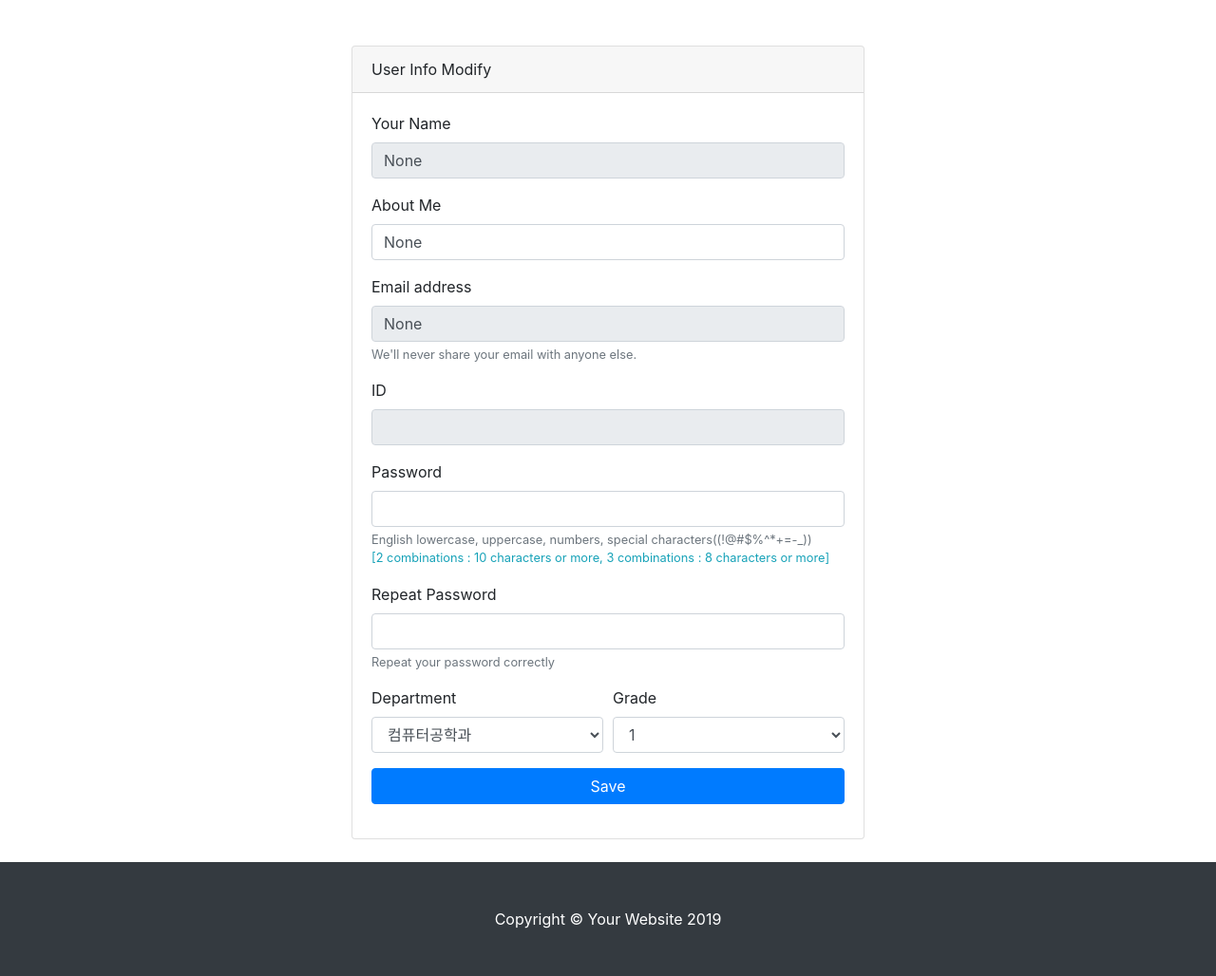
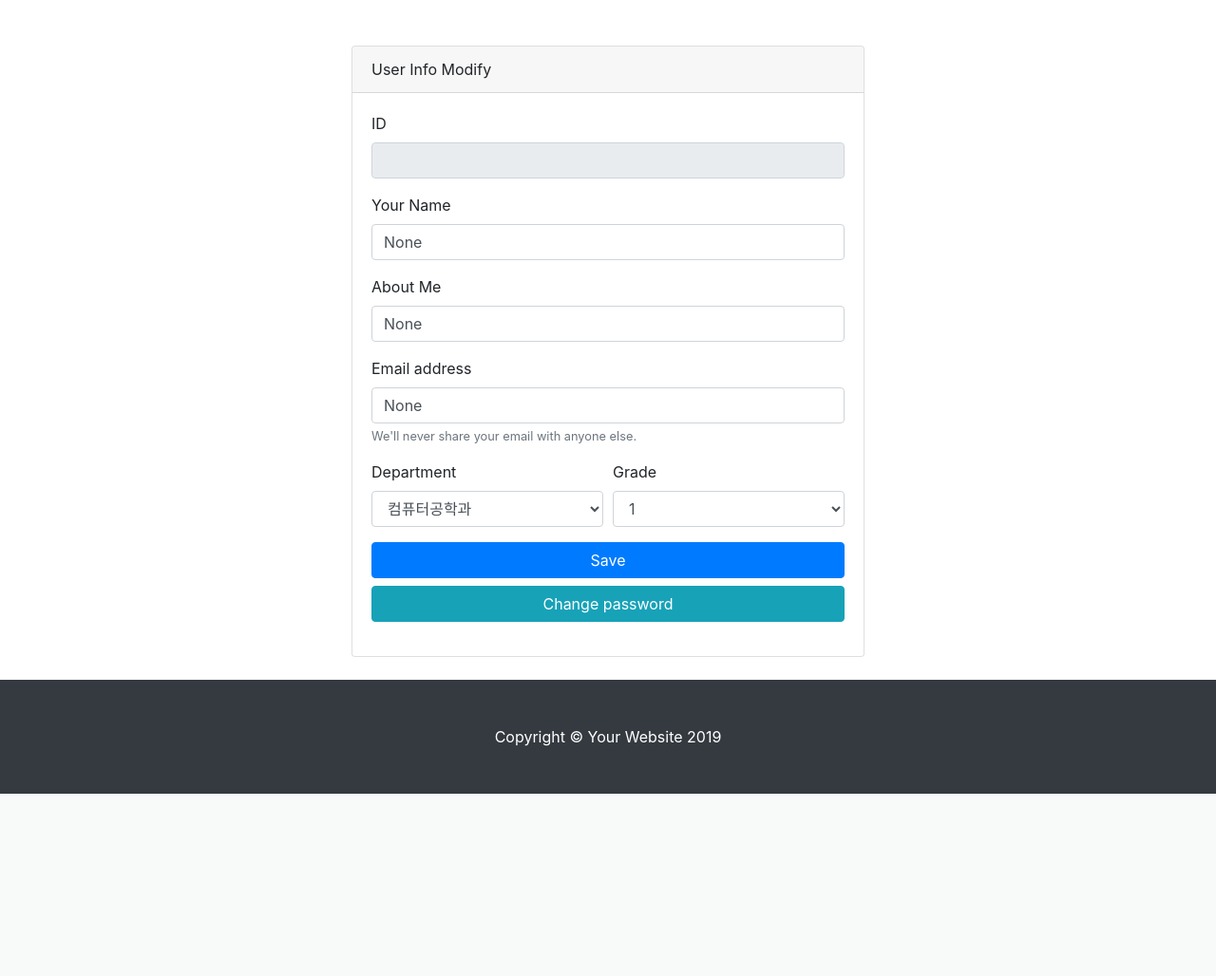
Before and after one commit to Famous7/CERT_Homepage, a Flask app: page /edit_user in a window 1280 px wide. Shown: the part 56-1084 px from the top of the page at 95% size. After the commit the page ends 892 px from the top, so only its background shows below. Run offline with Flask 2, Linux system fonts and the light colour scheme; the visitor is signed in with stand-in values (Sample User, id 1); data comes from the database, SQL or seed files in the repository; some libraries are stand-ins or nearby versions.

Commit message:
add password change

```diff
--- a/app/forms.py
+++ b/app/forms.py
@@ -1,8 +1,13 @@
+from flask import abort
 from flask_wtf import FlaskForm
+from werkzeug.security import check_password_hash
 from wtforms import StringField, PasswordField, BooleanField, RadioField, SelectField
 from wtforms.validators import DataRequired, Email, ValidationError, EqualTo
 import re
 from app.models import User
+import dbHelper
+from flask_login import current_user
+
 
 id_pattern = re.compile('^[a-zA-Z0-9_]{4,20}$')
 password_pattern = re.compile('^[a-zA-Z0-9!@#$%^*+=-_]{8,}$')
@@ -32,13 +37,26 @@
         raise ValidationError('Please use a password of at least 8 characters in 3 combination.')
 
 
+class ChangePasswordForm(FlaskForm):
+    user_password_old = StringField('Old User Password', validators=[DataRequired()])
+    user_password_new = StringField('New User Password', validators=[DataRequired()])
+    user_password_new_repeat = StringField('New User Password Repeat', validators=[DataRequired(),
+                                                                                   EqualTo('user_password_new')])
+
+    def validate_user_password_old(self, user_password_old):
+        if not current_user.check_user_pw(user_password_old.data):
+            raise ValidationError('Please enter a correct password!!')
+
+    def validate_user_password_new(self, user_password_new):
+        validate_password_by_kisa_rule(user_password_new)
+
+
 class EditUserForm(FlaskForm):
     user_id = StringField('ID')
     user_name = StringField('Name')
     user_email = StringField('E-Mail')
     user_about_me = StringField('About Me', validators=[DataRequired()])
     user_password = PasswordField('Password', validators=[DataRequired()])
-    user_repeat_password = PasswordField('Repeat Password', validators=[DataRequired(), EqualTo('user_password')])
     user_department = SelectField('Department', choices=[('COM', '컴퓨터공학과'), ('SWE', '소프트웨어학과'),
                                                          ('BIS', '경영학과'), ('MIS', '경영정보학과'), ('ETC', '기타')],
                                   validators=[DataRequired()])
@@ -46,7 +64,16 @@
                              validators=[DataRequired()])
 
     def validate_user_password(self, user_password):
-        validate_password_by_kisa_rule(user_password)
+        if not current_user.check_user_pw(user_password.data):
+            raise ValidationError('Please enter a correct password!!')
+
+    def validate_user_email(self, user_email):
+        if user_email.data == current_user.user_email:
+            raise ValidationError('Please enter a different email address!!')
+
+        user = User.query.filter_by(user_email=user_email.data).first()
+        if user:
+            raise ValidationError('Please enter a different email address!!')
 
 
 class SignInForm(FlaskForm):
--- a/app/routes.py
+++ b/app/routes.py
@@ -3,7 +3,7 @@
 from flask import render_template, request, redirect, url_for, flash, abort
 from flask_login import login_user, login_required, current_user, logout_user
 import dbHelper
-from app.forms import SignInForm, SignUpForm, EditUserForm
+from app.forms import SignInForm, SignUpForm, EditUserForm, ChangePasswordForm
 from datetime import datetime
 
 
@@ -82,6 +82,8 @@
     form = EditUserForm()
     if form.validate_on_submit():
         current_user.user_about_me = form.user_about_me.data
+        current_user.user_name = form.user_name.data
+        current_user.user_email = form.user_email.data
         current_user.user_password = generate_password_hash(form.user_password.data)
         current_user.user_department = form.user_department.data
         current_user.user_grade = form.user_grade.data
@@ -89,6 +91,7 @@
         try:
             with dbHelper.get_session() as session:
                 session.commit()
+
         except Exception as e:
             abort(500)
 
@@ -105,6 +108,26 @@
     return render_template('edit_user.html', form=form)
 
 
+@app.route('/change_password', methods=['GET', 'POST'])
+@login_required
+def change_password():
+    form = ChangePasswordForm()
+    if form.validate_on_submit():
+        current_user.set_user_pw(form.user_password_new.data)
+
+        try:
+            with dbHelper.get_session() as session:
+                session.commit()
+
+        except Exception as e:
+            abort(500)
+
+        flash('Your changes have been saved.')
+        return redirect(url_for('user', user_id=current_user.user_id))
+
+    return render_template('edit_password.html', form=form)
+
+
 @app.before_request
 def before_request():
     if current_user.is_authenticated:
@@ -113,5 +136,6 @@
         try:
             with dbHelper.get_session() as session:
                 session.commit()
+
         except Exception as e:
             abort(500)
--- a/app/templates/edit_user.html
+++ b/app/templates/edit_user.html
@@ -1,6 +1,22 @@
 {% extends "base.html" %}
 
 {% block content %}
+    <style>
+        .modal-center {
+            display: table;
+            height: 100%;
+            width: 100%;
+        }
+
+        .modal-align-center {: table-cell;
+            vertical-align: middle;
+        }
+
+        .modal-content {
+            height: inherit;
+            margin: 0 auto;
+        }
+    </style>
     <div class="container">
         <br/>
         <br/>
@@ -11,13 +27,26 @@
                         User Info Modify
                     </header>
                     <article class="card-body">
-                        <form method="post">
+                        <form method="POST" id="edit_form">
                             {{ form.hidden_tag() }}
+                            <input type="hidden" name="user_password">
+                            <div class="form-group">
+                                <label>ID</label>
+                                <input type="text" readonly="readonly" name="user_id" class="form-control"
+                                       placeholder="" maxlength="12" value="{{ form.user_id.data }}">
+
+                            </div> <!-- form-group end.// -->
+
                             <div class="form-row">
                                 <div class="col form-group">
                                     <label>Your Name </label>
-                                    <input type="text" readonly="readonly" name="user_name" class="form-control"
+                                    <input type="text" name="user_name" class="form-control"
                                            placeholder="" value="{{ form.user_name.data }}">
+
+                                    {% for error in form.user_name.errors %}
+                                        <span id="user_name_help" class="text-danger">[{{ error }}]</span>
+                                    {% endfor %}
+
                                 </div> <!-- form-group end.// -->
                             </div> <!-- form-row end.// -->
 
@@ -29,47 +58,18 @@
 
                             <div class="form-group">
                                 <label>Email address</label>
-                                <input type="email" readonly="readonly" name="user_email" class="form-control"
+                                <input type="email" name="user_email" class="form-control"
                                        placeholder=""
                                        maxlength="35" value="{{ form.user_email.data }}">
                                 <small class="form-text text-muted">We'll never share your email with anyone else.
                                 </small>
 
-                            </div> <!-- form-group end.// -->
-
-                            <div class="form-group">
-                                <label>ID</label>
-                                <input type="text" readonly="readonly" name="user_id" class="form-control"
-                                       placeholder="" maxlength="12" value="{{ form.user_id.data }}">
-                            </div> <!-- form-group end.// -->
-
-                            <div class="form-group">
-                                <label>Password</label>
-                                <input type="password" name="user_password" class="form-control" placeholder=""
-                                       maxlength="20">
-
-                                <small class="form-text text-muted">English lowercase, uppercase, numbers, special
-                                    characters((!@#$%^*+=-_))<br>
-                                    <span class="text-info">[2 combinations : 10 characters or more, 3 combinations : 8 characters or more]</span>
-                                </small>
-
-                                {% for error in form.user_password.errors %}
-                                    <span id="user_password_help" class="text-danger">[{{ error }}]</span>
-                                {% endfor %}
-
-                            </div><!-- form-group end.// -->
-                            <div class="form-group">
-                                <label>Repeat Password</label>
-                                <input type="password" name="user_repeat_password" class="form-control" placeholder=""
-                                       maxlength="20">
-
-                                <small class="form-text text-muted">Repeat your password correctly</small>
-
-                                {% for error in form.user_repeat_password.errors %}
-                                    <span id="user_repeat_password_help" class="text-danger">[{{ error }}]</span>
+                                {% for error in form.user_email.errors %}
+                                    <span id="user_email_help" class="text-danger">[{{ error }}]</span>
                                 {% endfor %}
 
                             </div> <!-- form-group end.// -->
+
                             <div class="form-row">
                                 <div class="form-group col-md-6">
                                     {{ form.user_department.label }}
@@ -91,8 +91,12 @@
                                 </div> <!-- form-group end.// -->
                             </div> <!-- form-row.// -->
                             <div class="form-group">
-                                <button id="btn_save" class="btn btn-primary btn-block" type="submit"> Save
+                                <button id="btn_save" class="btn btn-primary btn-block" type="button"
+                                        data-toggle="modal" data-target="#myModal">Save
                                 </button>
+                                <a id="btn_change_password" class="btn btn-info btn-block" href="{{ url_for('change_password') }}">Change
+                                    password
+                                </a>
                             </div> <!-- form-group// -->
                         </form>
                     </article> <!-- card-body end .// -->
@@ -102,8 +106,46 @@
     </div>
     <!--container end.//-->
     <br/>
+
     <!-- Bootstrap core JavaScript -->
     <script src="{{ url_for('static', filename='vendor/jquery/jquery.min.js') }}"></script>
     <script src="{{ url_for('static', filename='vendor/bootstrap/js/bootstrap.bundle.min.js') }}"></script>
 
+    <!-- Page level script -->
+    <script>
+        $(function () {
+            $('#submit_btn').click(function () {
+                var password = $('input[name=user_password_modal]').val()
+                $('input[name=user_password]').val(password)
+                $('#edit_form').submit();
+            });
+        })
+    </script>
+
+    <!-- Modal -->
+    <div class="modal fade" id="myModal" tabindex="-1" role="dialog" aria-labelledby="myModalLabel" aria-hidden="true">
+        <div class="modal-center">
+            <div class="modal-dialog .modal-align-center">
+                <div class="modal-content">
+                    <div class="modal-header">
+                        <h4 class="modal-title" id="myModalLabel">Password check</h4>
+                        <button type="button" class="close" data-dismiss="modal"><span aria-hidden="true">×</span><span
+                                class="sr-only">Close</span>
+                        </button>
+                    </div>
+                    <div class="modal-body">
+                        <div class="col form-group">
+                            <input type="password" name="user_password_modal" class="form-control"
+                                   placeholder="">
+                        </div> <!-- form-group end.// -->
+                    </div>
+                    <div class="modal-footer">
+                        <button type="button" class="btn btn-default" data-dismiss="modal">Close</button>
+                        <button type="button" class="btn btn-primary" id="submit_btn">Save changes</button>
+                    </div>
+                </div>
+            </div>
+        </div>
+    </div>
+
 {% endblock %}
--- a/app/templates/user.html
+++ b/app/templates/user.html
@@ -9,7 +9,7 @@
                         <div class="card-title mb-4">
                             <div class="d-flex justify-content-start">
                                 <div class="image-container">
-                                    <img src="http://placehold.it/150x150" id="imgProfile"
+                                    <img src="{{ user.avatar(150) }}" id="imgProfile"
                                          style="width: 150px; height: 150px" class="img-thumbnail"/>
                                     <div class="middle">
                                     </div>
```
Also changed, not shown: app/templates/edit_password.html (added, +66 -0 lines).
